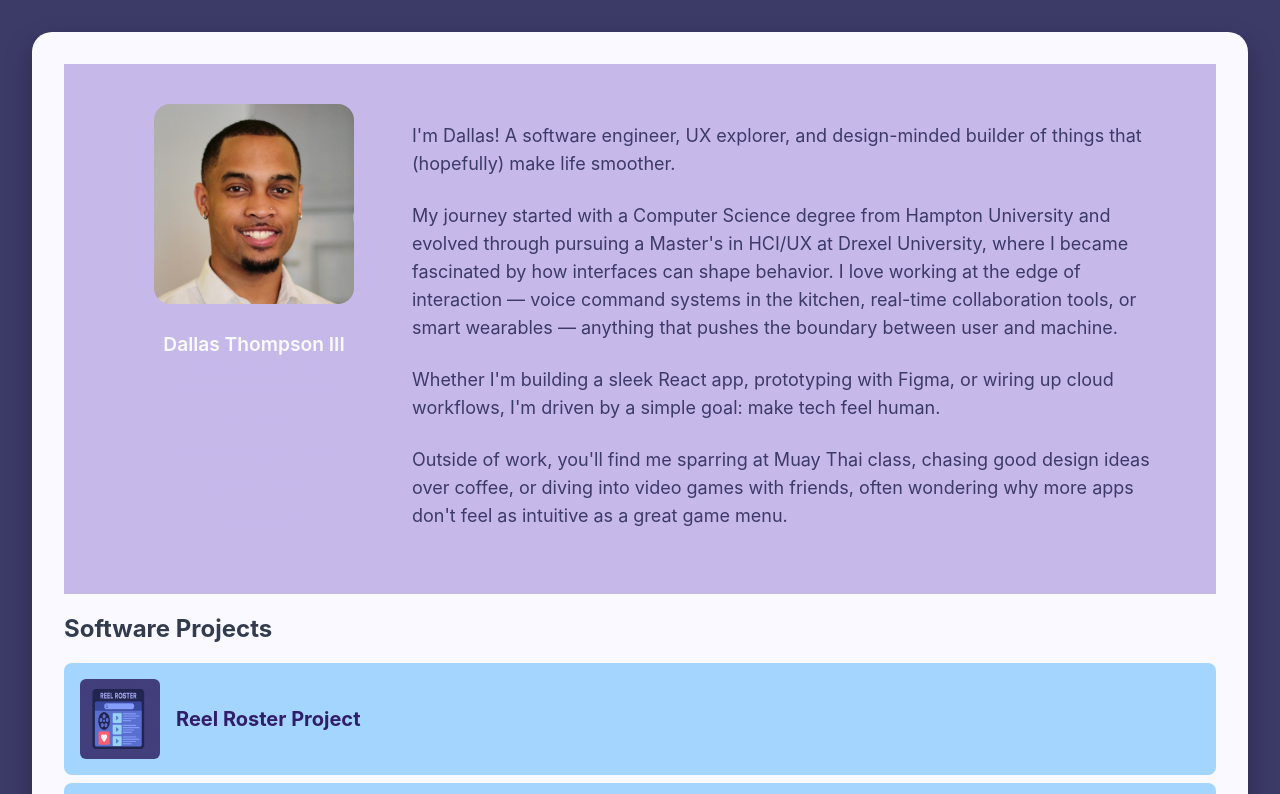
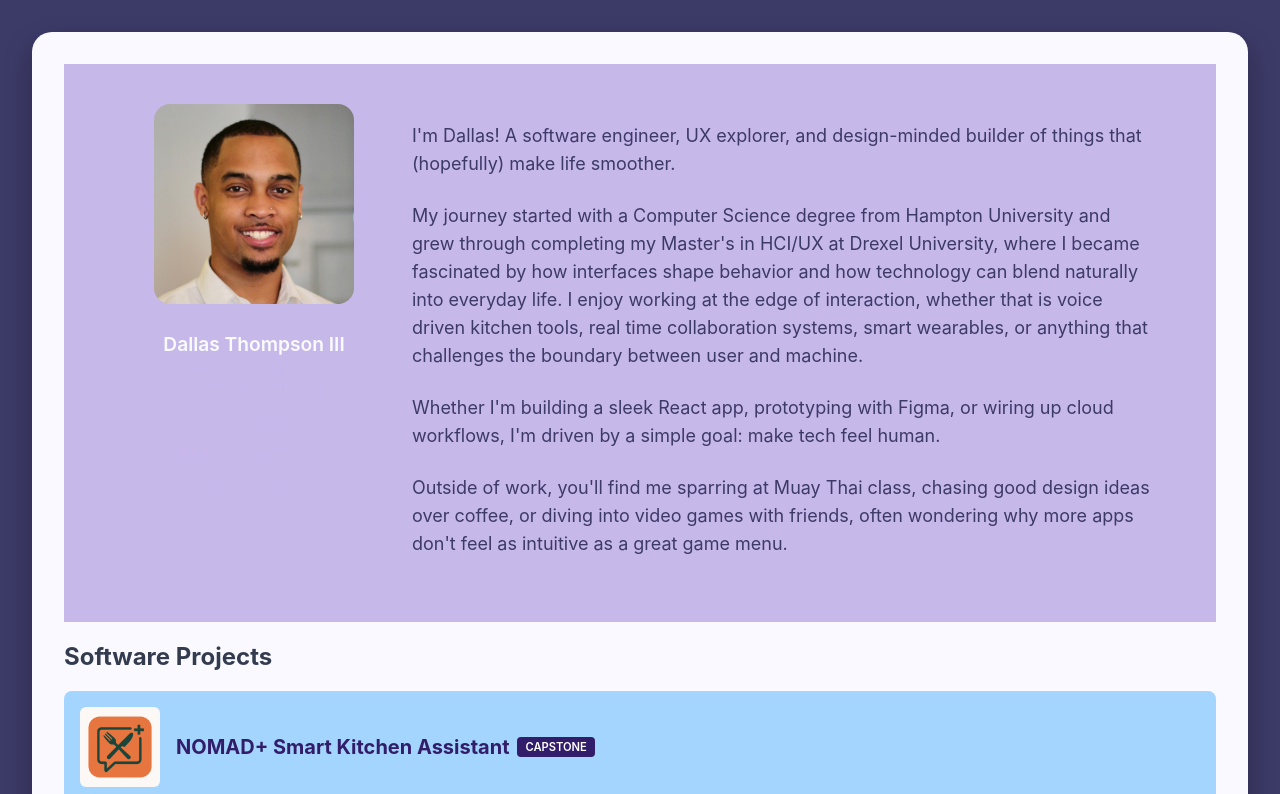
Before and after one commit to dgthomp3/prototyping-portfolio-website, a React (Vite) app: page /#/ in a window 1280 px wide. Shown: the top 794 px of the page. Built offline with nearby package versions, Linux system fonts and the light colour scheme.

Commit message:
update with capstone

```diff
--- a/src/components/Bio.jsx
+++ b/src/components/Bio.jsx
@@ -27,7 +27,7 @@ export default function Bio() {
                         I'm Dallas! A software engineer, UX explorer, and design-minded builder of things that (hopefully) make life smoother.
                     </p>
                     <p className="biography__text">
-                        My journey started with a Computer Science degree from Hampton University and evolved through pursuing a Master's in HCI/UX at Drexel University, where I became fascinated by how interfaces can shape behavior. I love working at the edge of interaction — voice command systems in the kitchen, real-time collaboration tools, or smart wearables — anything that pushes the boundary between user and machine.
+                        My journey started with a Computer Science degree from Hampton University and grew through completing my Master's in HCI/UX at Drexel University, where I became fascinated by how interfaces shape behavior and how technology can blend naturally into everyday life. I enjoy working at the edge of interaction, whether that is voice driven kitchen tools, real time collaboration systems, smart wearables, or anything that challenges the boundary between user and machine.
                     </p>
                     <p className="biography__text">
                         Whether I'm building a sleek React app, prototyping with Figma, or wiring up cloud workflows, I'm driven by a simple goal: make tech feel human.
--- a/src/components/ProjectCard.jsx
+++ b/src/components/ProjectCard.jsx
@@ -5,7 +5,10 @@ export default function ProjectCard({ project }) {
     <div className="project-card">
       <Link to={`/projects/${project.id}`} className="project-link">
         <img src={project.image} alt={project.title} />
-        <h3>{project.title}</h3>
+        <h3>
+          {project.title}
+          {project.capstone && <span className="capstone-badge">Capstone</span>}
+        </h3>
       </Link>
     </div>
   );
--- a/src/data/projectData.js
+++ b/src/data/projectData.js
@@ -112,4 +112,35 @@ export const projectData = [
     ],
     github: 'https://github.com/dgthomp3/habit-tap',
   },
+  {
+    id: 'nomadplus',
+    title: 'NOMAD+ Smart Kitchen Assistant',
+    category: 'Software',
+    image: 'nomad+.png',
+    featured: true,
+    capstone: true,
+    description: 'A multi-modal cooking assistant with voice control and ingredient-based recipe search.',
+    details: 'NOMAD+ is a smart kitchen assistant designed to support truly hands-free cooking. Built ' +
+      'with React Native and Go, it combines voice interaction, ingredient-based recipe search, ' +
+      'and AI-powered clarification using GPT-4o Mini. The system integrates real recipe data from ' +
+      'the Spoonacular API, offering access to more than 365,000 recipes, and includes smart timers, ' +
+      'voice control, and a cross-platform UI. NOMAD+ is a full end-to-end prototype that includes ' +
+      'step-by-step guidance, and a kitchen-optimized UI in an orange, gray, and green palette.' +
+      '<br><br>The project began with user research including a 60+ response survey and targeted interviews ' +
+      'to understand real cooking behaviors and pain points. Insights from this work shaped the design goals, ' +
+      'interaction model, and the prioritization of features for the MVP. I created sketches, wireframes, ' +
+      'and mid-fidelity prototypes to explore multimodal interaction, including future concepts for gesture ' +
+      'control and AR overlays. NOMAD+ represents a full end-to-end process that blends research, design, and ' +
+      'development into a cohesive and scalable cooking assistant.',
+    accomplishments: [
+      'Ingredient-based recipe search with natural language processing',
+      'Voice control simulation for hands-free cooking navigation',
+      'Smart timer functionality with start/pause/reset controls',
+      'Go backend with OpenAI GPT-4o mini and Spoonacular API integration',
+      'Cross-platform React Native app with Expo framework',
+      'RESTful API architecture with proper error handling and fallbacks',
+    ],
+    pdf: '/prototyping-portfolio-website/NOMAD+_CaseStudy_DallasThompsonIII.pdf',
+    github: 'https://github.com/dgthomp3/nomad-',
+  },
 ];
--- a/src/pages/HomePage.jsx
+++ b/src/pages/HomePage.jsx
@@ -3,7 +3,9 @@ import ProjectCard from '../components/ProjectCard';
 import { projectData } from '../data/projectData';
 
 export default function HomePage() {
-  const softwareProjects = projectData.filter(p => p.category === 'Software');
+  const softwareProjects = projectData
+    .filter(p => p.category === 'Software')
+    .sort((a, b) => (b.capstone ? 1 : 0) - (a.capstone ? 1 : 0));
   const prototypeProjects = projectData.filter(p => p.category === 'Prototype');
 
   return (
--- a/src/pages/ProjectDetailPage.jsx
+++ b/src/pages/ProjectDetailPage.jsx
@@ -27,7 +27,7 @@ export default function ProjectDetailPage() {
                 <img src={project.image} alt={project.title} />
             </div>
             <div className="overview-text">
-                <p>{project.details}</p>
+                <p dangerouslySetInnerHTML={{ __html: project.details }} />
             </div>
         </section>
 
@@ -41,6 +41,7 @@ export default function ProjectDetailPage() {
             </ul>
 
             {project.pdf && (
+                <p>
                     <a
                         href={project.pdf}
                         target="_blank"
@@ -49,17 +50,20 @@ export default function ProjectDetailPage() {
                     >
                         View Full Case Study (PDF)
                     </a>
+                </p>
             )}
 
             {project.github && (
+                <p>
                     <a
                         href={project.github}
-                    target='_blank'
+                        target="_blank"
                         rel="noopener noreferrer"
                         className="pdf-link"
                     >
                         View GitHub Repository
                     </a>
+                </p>
             )}
 
             {project.prototype && (
--- a/src/styling/App.css
+++ b/src/styling/App.css
@@ -134,6 +134,19 @@
   color: var(--accent);
   font-size: 1.25rem;
   margin: 0;
+  display: flex;
+  align-items: center;
+  gap: 0.5rem;
+}
+
+.capstone-badge {
+  background-color: var(--accent);
+  color: white;
+  font-size: 0.7rem;
+  padding: 0.2rem 0.5rem;
+  border-radius: 4px;
+  font-weight: 600;
+  text-transform: uppercase;
 }
 
 .video-container {
```
Also changed, not shown: public/nomad+.png (added), 1 other file (tests, documents, lock files or other folders). Lines whose indentation alone changed are shown as unchanged.
